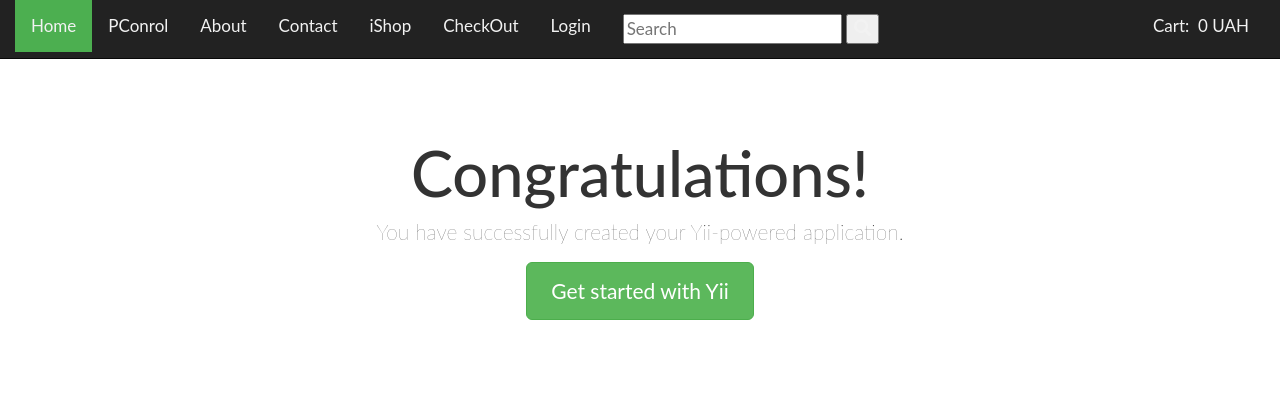
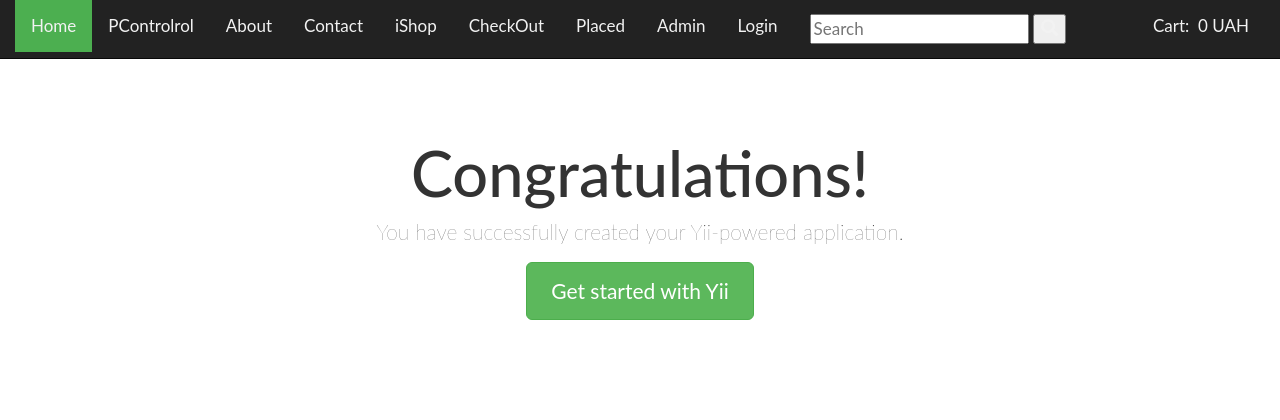
Before and after one commit to account931/iShop_Yii2, a Yii app: the page made by views/site/index.php in a window 1280 px wide. Shown: the top 420 px of the page. Run offline with PHP 8.4 and a stand-in for Yii, Linux system fonts and the light colour scheme; the template is opened without the code that fills it, so the values that code supplies are empty; some libraries are stand-ins or nearby versions.

Commit message:
Add files via upload
Changed Log out button in view

```diff
--- a/views/layouts/main.php
+++ b/views/layouts/main.php
@@ -99,11 +99,13 @@ AppAsset::register($this);
 	    <div class="topnav" id="myTopnav">
 			<?= Html::a( "Home", ['/site/index', 'period' => "",   ] /* $url = null*/, $options = ['class'=>'activeZ', 'id'=>'home', 'title' => 'Go home',] ) ?>
             <!--<a href="#home" class="active" id="home">Home</a>-->
-			<?= Html::a( "PConrol", ['/products/index', 'period' => "",   ] /* $url = null*/, $options = ['class'=>'', 'title' => 'Go home',] ) ?>
+			<?= Html::a( "PControlrol", ['/products/index', 'period' => "",   ] /* $url = null*/, $options = ['class'=>'', 'title' => 'Go home',] ) ?>
 			<?= Html::a( "About", ['/site/about', 'period' => "",   ] /* $url = null*/, $options = ['class'=>'', 'title' => 'About us',] ) ?>
 			<?= Html::a( "Contact", ['/site/contact', 'period' => "",   ] /* $url = null*/, $options = ['class'=>'', 'title' => 'Contact us',] ) ?>
 		    <?= Html::a( "iShop", ['/products/shop', 'period' => "",   ] /* $url = null*/, $options = ['title' => 'Shop',] ) ?>
 			<?= Html::a( "CheckOut", ['/products/checkout', 'period' => "",   ] /* $url = null*/, $options = ['title' => 'Shop',] ) ?>
+			<?= Html::a( "Placed", ['/products/checkout', 'period' => "",   ] /* $url = null*/, $options = ['title' => 'Shop',] ) ?>
+			<?= Html::a( "Admin", ['/products/checkout', 'period' => "",   ] /* $url = null*/, $options = ['title' => 'Shop',] ) ?>
 
 			<?php
 			if (Yii::$app->user->isGuest) {
@@ -113,8 +115,9 @@ AppAsset::register($this);
                 echo '<a>'
                     . Html::beginForm(['/site/logout'], 'post')
                     . Html::submitButton(
+
                         'Logout (' . Yii::$app->user->identity->username . ')',
-                        ['class' => 'btn btn-link logout']
+                        ['class' => ' btn-link logout']   //['class' => 'btn btn-link logout']
                     )
                     . Html::endForm()
                     . '</a>';
```
